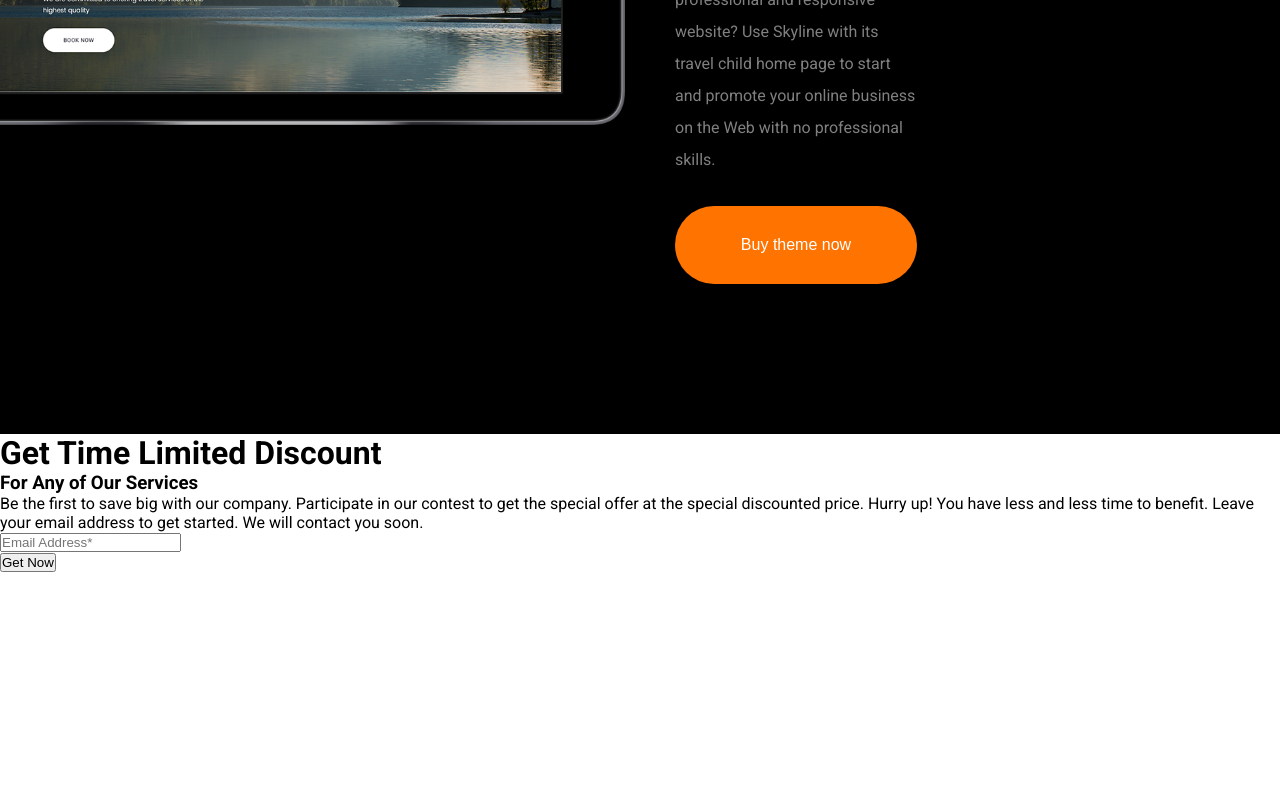
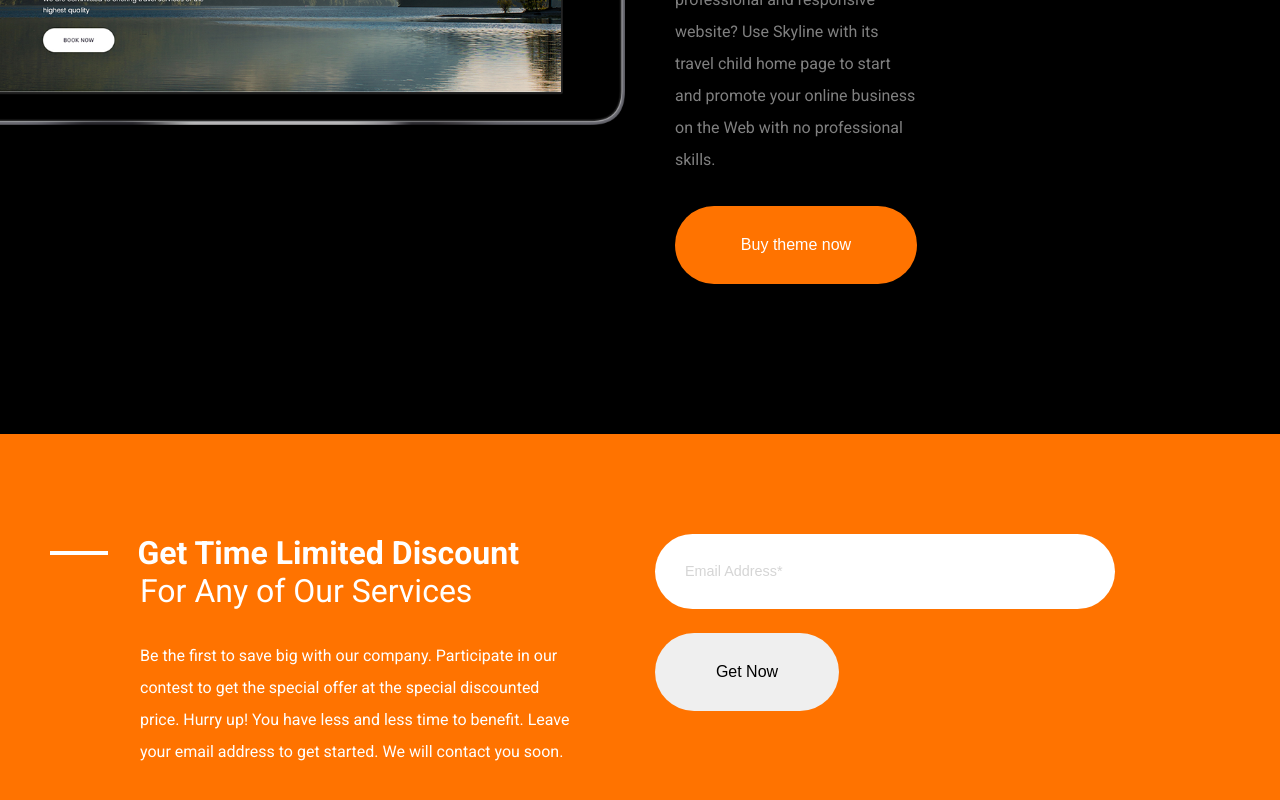
Before and after one commit to Trend20/Skyline, a React (Create React App) app: page / in a window 1280 px wide. Shown: the part 6097-6897 px from the top of the page. Before the commit the page ends 6669 px from the top, so only its background shows below. Built offline with nearby package versions, Linux system fonts and the light colour scheme.

Commit message:
timer commit

```diff
--- a/src/components/Timer/Timer.css
+++ b/src/components/Timer/Timer.css
@@ -0,0 +1,89 @@
+.timer{
+    display: flex;
+    width: 100%;
+    padding: 100px 50px;
+    justify-content: space-between;
+    background: rgb(255, 115, 0);
+    color: #fff;
+}
+
+.timer-text{
+    display: flex;
+    flex-direction: column;
+    width: 50%;
+}
+
+.head{
+    display: flex;
+    width: 100%;
+    align-items: center;
+}
+
+.head span{
+    width: 10%;
+    margin-right: 30px;
+    border: 2px solid #fff;
+}
+
+.head h1{
+    font-size: 2rem;
+    font-weight: 700;
+}
+
+.timer-text h3{
+    margin-left: 90px;
+    font-size: 2rem;
+    font-weight: 400;
+}
+
+.timer-text p{
+    margin-top: 30px;
+    margin-left: 90px;
+    line-height: 2;
+    width: 75%;
+}
+
+.countdown{
+    display: flex;
+    width: 50%;
+    margin-left: 30px;
+    flex-direction: column;
+}
+
+.countdown form{
+    display: flex;
+    flex-direction: column;
+    width: 80%;
+}
+
+form input{
+    display: flex;
+    outline: none;
+    border: none;
+    border-radius: 50px;
+    padding: 30px;
+}
+
+form input::placeholder{
+    font-size: .9rem;
+    opacity: .3;
+}
+
+.form-btn{
+    display: flex;
+    justify-content: center;
+    align-items: center;
+    cursor: pointer;
+    font-size: 1rem;
+    width: 40%;
+    padding: 30px;
+    margin-top: 5px;
+    outline: none;
+    border-radius: 50px;
+    border: none;
+}
+
+.form-btn:hover{
+    color: rgb(240, 238, 238);
+    background-color: rgb(161, 158, 158);
+}
```
